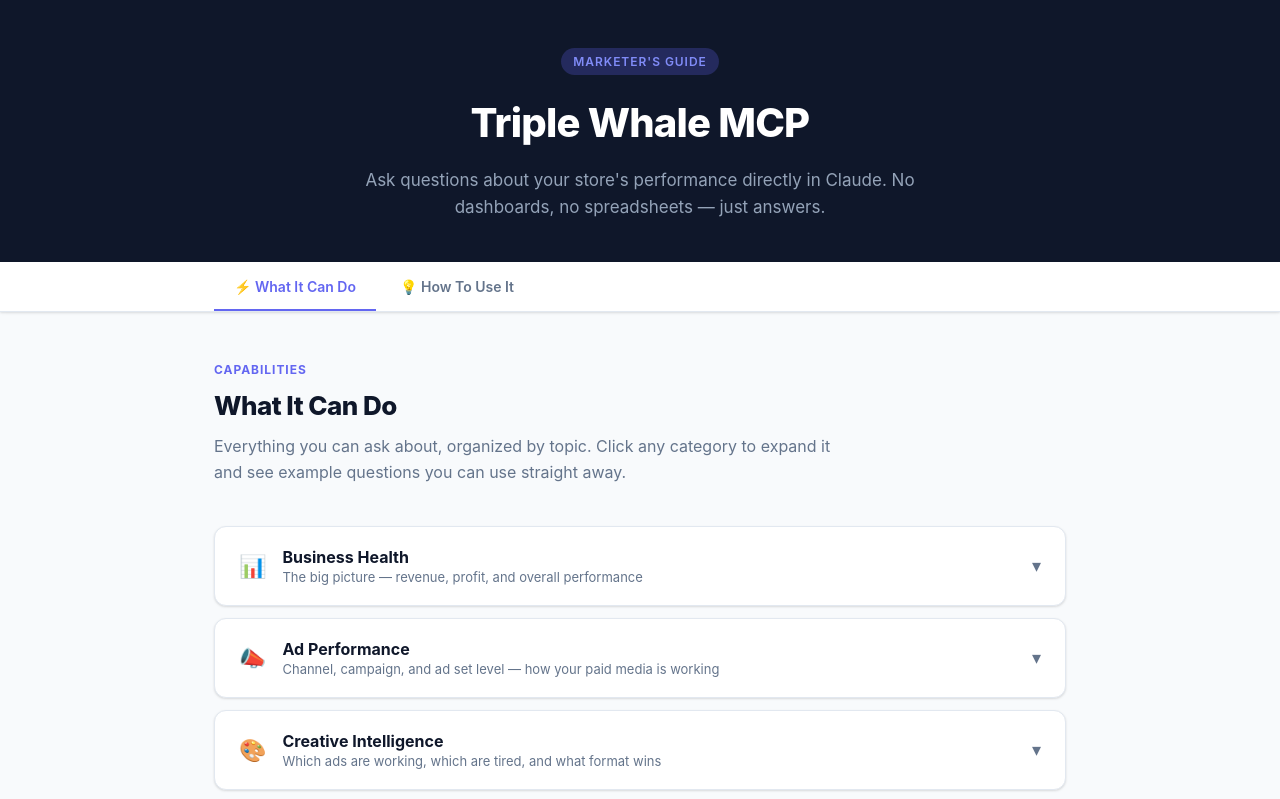
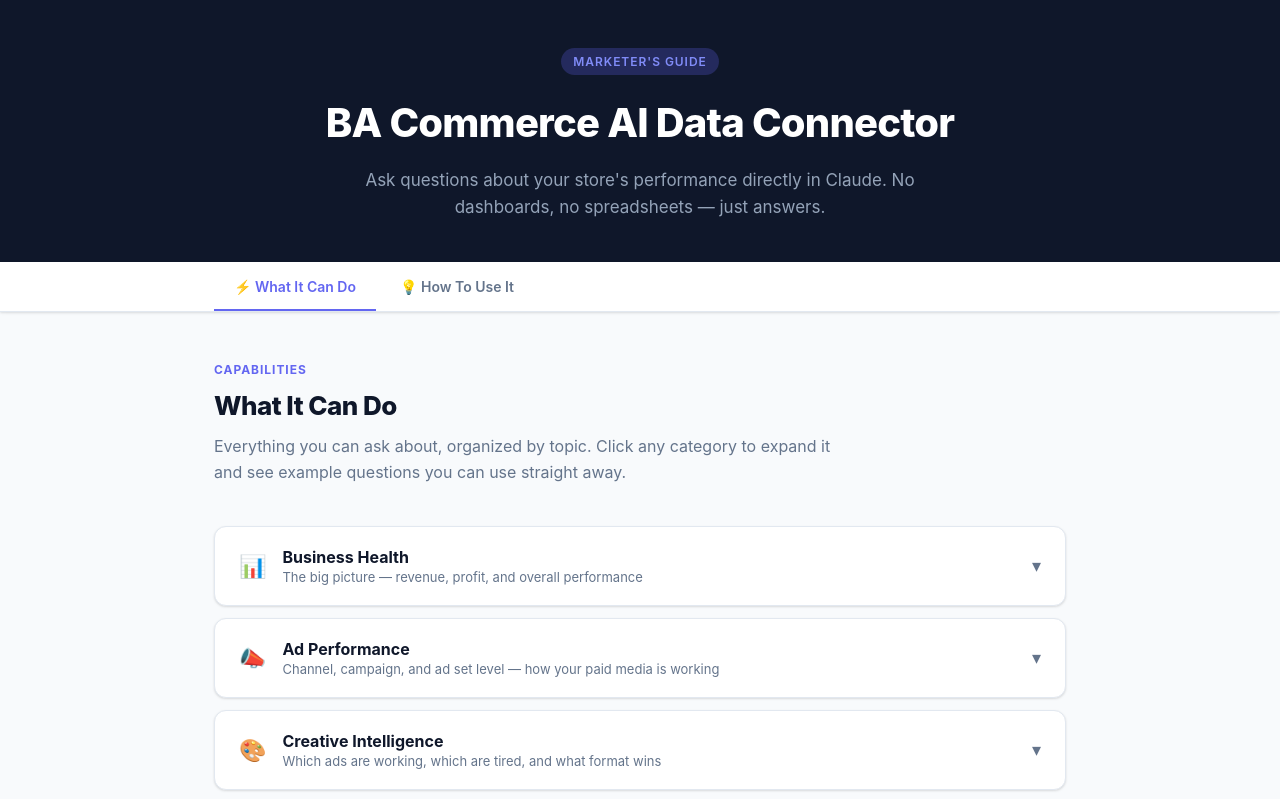
Before and after one commit to hwmccoy277/BA-Commerce-AI-Tools, a plain HTML site: page index.html in a window 1280 px wide. Shown: the top 799 px of the page. Drawn offline with Linux system fonts and the light colour scheme.

Commit message:
Update index.html

```diff
--- a/index.html
+++ b/index.html
@@ -526,7 +526,7 @@
 
 <header class="site-header">
   <div class="badge">Marketer's Guide</div>
-  <h1>Triple Whale MCP</h1>
+  <h1>BA Commerce AI Data Connector</h1>
   <p>Ask questions about your store's performance directly in Claude. No dashboards, no spreadsheets — just answers.</p>
 </header>
 
```
